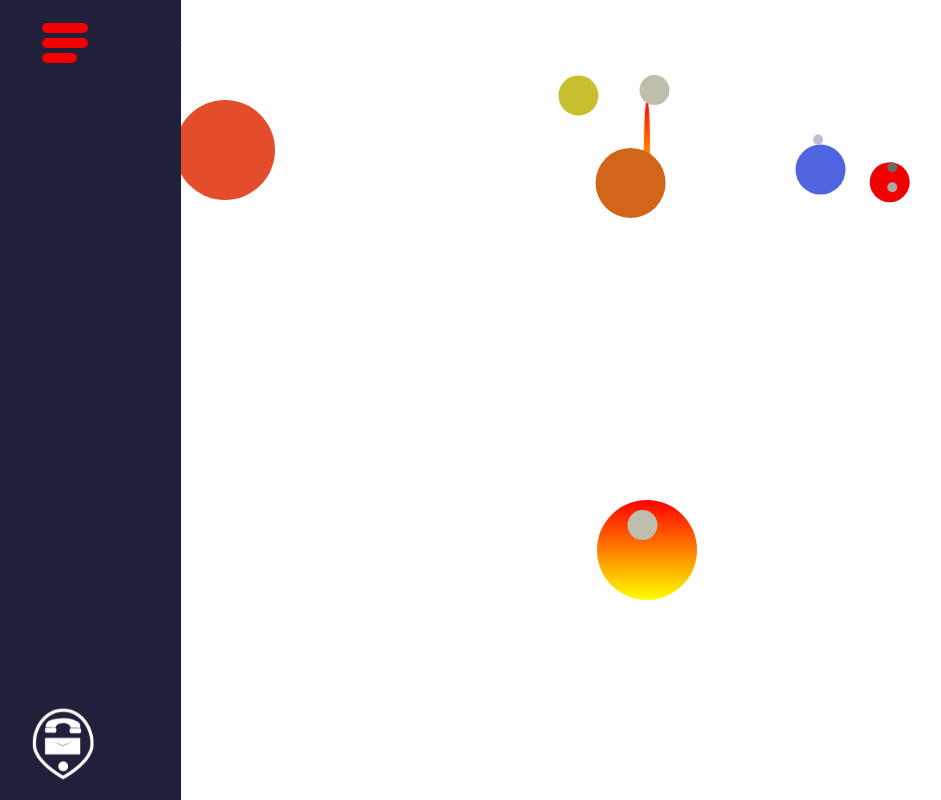
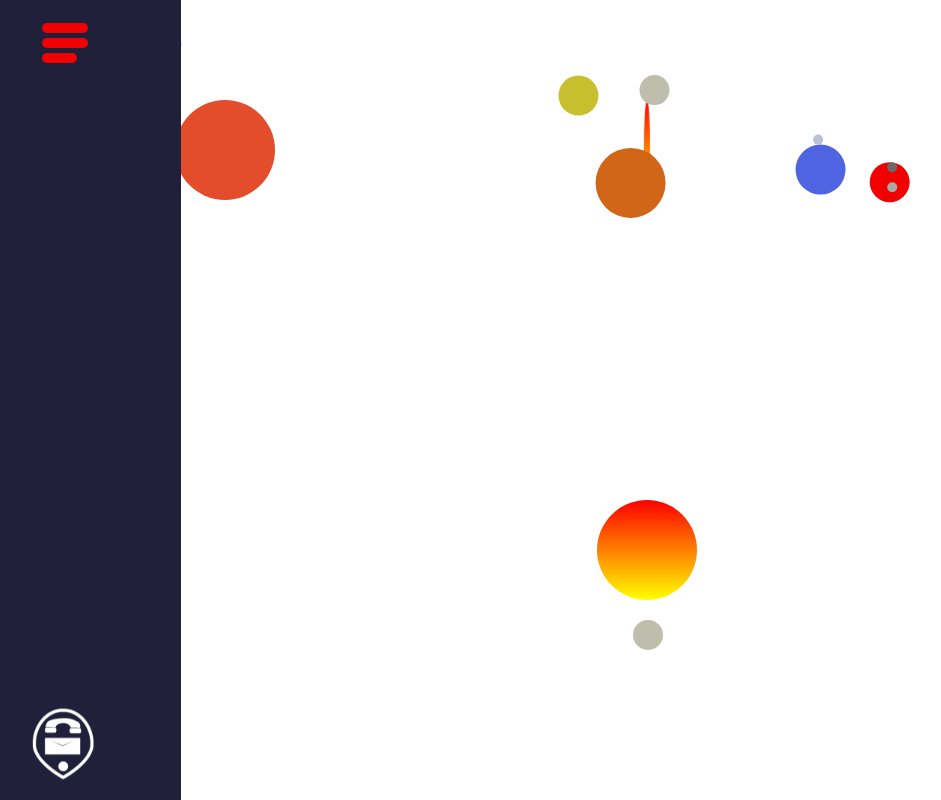
Before and after one commit to MikeTheFyke/MiFy, a Vue app in the folder client/: page / in a window 1280 px wide. Shown: the top 800 px of the page, without its empty margins (51-992 px from the left). Built offline with nearby package versions, Linux system fonts and the light colour scheme.

Commit message:
Added mercury to space container

```diff
--- a/client/src/components/Space.vue
+++ b/client/src/components/Space.vue
@@ -2,7 +2,7 @@
     <div id="space-container">
         <div id="space-container2">
             <div id="Alpha"></div>
-            <div id="mercury-element"></div>
+            <div id="mercury"></div>
         </div>
     </div>
 </template>
@@ -24,6 +24,16 @@ export default {
         },
         mounted (){
             gsap.to('#Alpha', 5, {rotation: 360, repeat: -1, ease: "Linear.easeInOut" })
+
+            gsap.to("#mercury", {
+                    motionPath: {
+                        path:[ { x: 85,  y: 85},
+                               { x: 170, y:0 },
+                               { x: 85,  y: -85 },
+                               { x: 0,   y:0 },
+                             ],
+                    curviness: 1 },
+                duration: 4, repeat: -1, ease: "Linear.easeInOut"  })
         }
 
 }
@@ -51,7 +61,7 @@ export default {
     background-image: linear-gradient(red, yellow);
 }
 
-#mercury-element{
+#mercury{
     position: relative;
     top: -65px;
     left: -50px;
```
